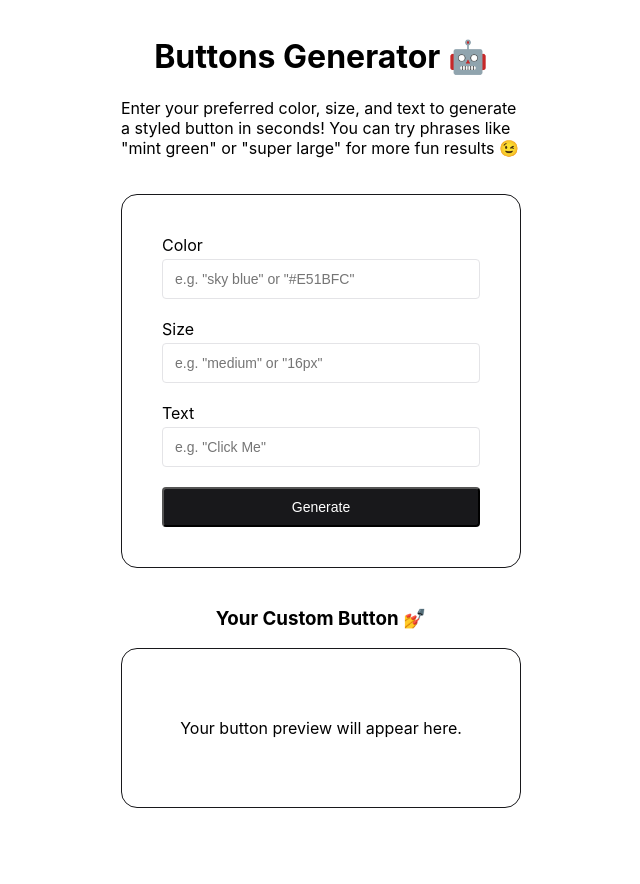
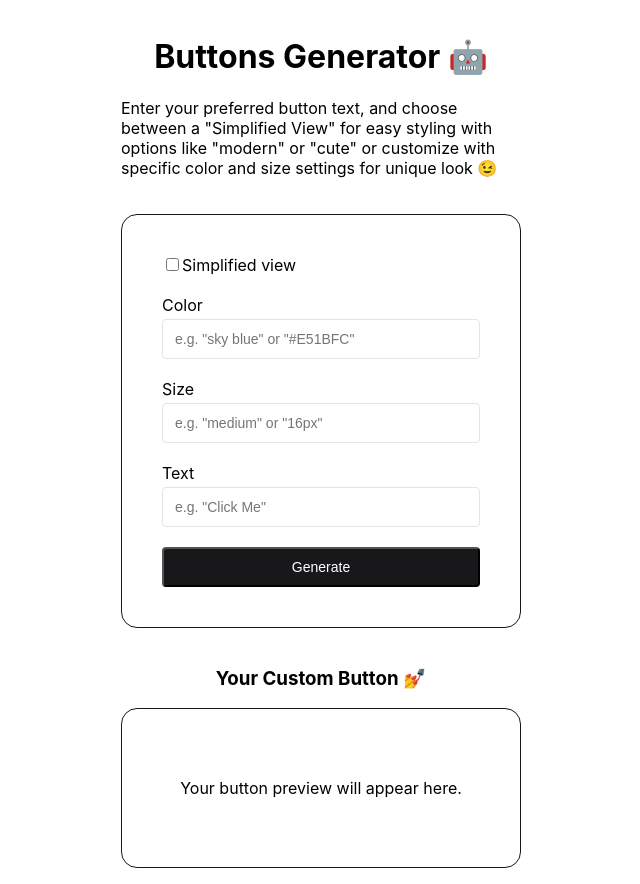
Before and after one commit to egkozlov/ai-buttons-generator, a React (Create React App) app: page / in a window 1280 px wide. Shown: the whole page, without its empty margins (319-959 px from the left). Before the commit the page ends 824 px from the top, so only its background shows below. Built offline with nearby package versions, Linux system fonts and the light colour scheme.

Commit message:
Add simplified view mode

```diff
--- a/src/App.tsx
+++ b/src/App.tsx
@@ -1,13 +1,14 @@
 import styles from './App.module.css';
-import { ButtonDetails, useGenerateButton } from './useGenerateButton';
+import { useGenerateButton } from './useGenerateButton';
 import { ButtonDetailsForm } from './ButtonDetailsForm/ButtonDetailsForm';
 import { ButtonPreview } from './ButtonPreview/ButtonPreview';
 import { Header } from './Header/Header';
+import { ButtonDetail } from './types';
 
 export const App = () => {
   const { buttonHtml, generateButton, generationStatus } = useGenerateButton();
 
-  const handleOnSubmit = async (params: ButtonDetails) => {
+  const handleOnSubmit = async (params: ButtonDetail[]) => {
     await generateButton(params);
   };
 
--- a/src/ButtonDetailsForm/ButtonDetailsForm.tsx
+++ b/src/ButtonDetailsForm/ButtonDetailsForm.tsx
@@ -1,26 +1,59 @@
-import { FormEvent } from "react";
-import { ButtonDetails, GenerationStatus } from "../useGenerateButton";
+import { FormEvent, useState } from "react";
 import styles from "./ButtonDetailsForm.module.css";
 import { TextInput, Button } from "../common";
+import { ButtonDetail } from "../types";
+import { Attribute, GenerationStatus } from "../consts";
 
 type Props = {
-  onSubmit: (data: ButtonDetails) => void;
+  onSubmit: (data: ButtonDetail[]) => void;
   generationStatus: GenerationStatus;
 };
 
 export const ButtonDetailsForm = ({ onSubmit, generationStatus }: Props) => {
+  const [isSimplifiedView, setIsSimplifiedView] = useState(false);
+
   const handleOnSubmit = (event: FormEvent<HTMLFormElement>) => {
     event.preventDefault();
     const data = new FormData(event.currentTarget);
     const color = data.get('color')?.toString() || '';
     const size = data.get('size')?.toString() || '';
     const text = data.get('text')?.toString() || '';
-    onSubmit({ color, size, text });
+    const style = data.get('style')?.toString() || '';
+
+    const buttonDetails = isSimplifiedView
+      ? [
+        { attribute: Attribute.style, value: style },
+        { attribute: Attribute.text, value: text }
+      ]
+      : [
+        { attribute: Attribute.color, value: color },
+        { attribute: Attribute.size, value: size },
+        { attribute: Attribute.text, value: text }
+      ];
+
+    onSubmit(buttonDetails);
   };
+
   const isDisabled = generationStatus === GenerationStatus.InProgress;
+  const handleSimplifiedOnChange = () => {
+    setIsSimplifiedView(!isSimplifiedView);
+  }
 
   return (
     <form className={styles.form} onSubmit={handleOnSubmit} autoComplete="off">
+      <label>
+        <input checked={isSimplifiedView} onChange={handleSimplifiedOnChange} id="simplified-view" name="simplified-view" type="checkbox" />
+        Simplified view
+      </label>
+      {isSimplifiedView ?
+        <TextInput
+          id="style"
+          name="style"
+          label="Style"
+          disabled={isDisabled}
+          placeholder='e.g. "modern" or "minimal"' />
+        :
+        <>
           <TextInput
             id="color"
             name="color"
@@ -34,6 +67,8 @@ export const ButtonDetailsForm = ({ onSubmit, generationStatus }: Props) => {
             label="Size"
             disabled={isDisabled}
             placeholder='e.g. "medium" or "16px"' />
+        </>
+      }
       <TextInput
         id="text"
         name="text"
--- a/src/ButtonPreview/ButtonPreview.tsx
+++ b/src/ButtonPreview/ButtonPreview.tsx
@@ -1,4 +1,4 @@
-import { GenerationStatus } from "../useGenerateButton";
+import { GenerationStatus } from "../consts";
 import styles from "./ButtonPreview.module.css";
 
 type Props = {
--- a/src/Header/Header.tsx
+++ b/src/Header/Header.tsx
@@ -3,6 +3,6 @@ import styles from "./Header.module.css";
 export const Header = () => {
   return <div className={styles.container}>
     <h1>Buttons Generator 🤖</h1>
-    <p>Enter your preferred color, size, and text to generate a styled button in seconds! You can try phrases like "mint green" or "super large" for more fun results 😉</p>
+    <p>Enter your preferred button text, and choose between a "Simplified View" for easy styling with options like "modern" or "cute" or customize with specific color and size settings for unique look 😉</p>
   </div>
 };
--- /dev/null
+++ b/src/consts.ts
@@ -0,0 +1,13 @@
+export const enum GenerationStatus {
+  Idle,
+  Failed,
+  Success,
+  InProgress
+};
+
+export const enum Attribute {
+  size = "size",
+  color = "color",
+  text = "text",
+  style = "style",
+};
--- /dev/null
+++ b/src/prompt-helper.ts
@@ -0,0 +1,23 @@
+import { Attribute } from "./consts";
+import { ButtonDetail } from "./types";
+
+const attributesDescriptionMap = {
+  [Attribute.color]: (value: string) => `- Color: ${value} (interpret if vague; if hex or specific, apply directly).`,
+  [Attribute.size]: (value: string) => `- Size: ${value} (interpret if vague or approximate to standard CSS sizes).`,
+  [Attribute.text]: (value: string) => `- Text: "${value}" (exactly as provided).`,
+  [Attribute.style]: (value: string) => `- Style: ${value} (interpret this as a design aesthetic. Use the descriptor to influence color tone, button shape, font choice, and any other visual elements that match the style.)`
+};
+
+export const generatePrompt = (buttonDetails: ButtonDetail[]) => {
+  const attributesDetails = buttonDetails.reduce((acc, detail: ButtonDetail) => {
+    const attributePrompt = attributesDescriptionMap[detail.attribute](detail.value) + '\n';
+    acc += attributePrompt;
+
+    return acc;
+  }, '');
+
+  return `Generate a styled HTML button based on the following attributes:
+        ${attributesDetails}
+
+  Return valid HTML and CSS code in a single <button> element with inline styles. Ensure the style accurately reflects the given attributes.`;
+};
--- /dev/null
+++ b/src/types.ts
@@ -0,0 +1,6 @@
+import { Attribute } from "./consts";
+
+export type ButtonDetail = {
+  attribute: Attribute;
+  value: string;
+};
--- a/src/useGenerateButton.ts
+++ b/src/useGenerateButton.ts
@@ -1,38 +1,18 @@
 import { OpenAI } from "openai";
 import { useState } from "react";
+import { generatePrompt } from "./prompt-helper";
+import { GenerationStatus } from "./consts";
+import { ButtonDetail } from "./types";
 
 const openai = new OpenAI({
   apiKey: process.env.REACT_APP_OPEN_AI_API_KEY,
   dangerouslyAllowBrowser: true,
 });
 
-export type ButtonDetails = {
-  color: string,
-  size: string,
-  text: string
-};
-
-const generatePrompt = (buttonDetails: ButtonDetails) => {
-  const { color, size, text } = buttonDetails;
-  return `Generate a styled HTML button based on the following attributes:
-        - Color: ${color} (interpret if vague; if hex or specific, apply directly).
-        - Size: ${size} (interpret if vague or approximate to standard CSS sizes).
-        - Text: "${text}" (exactly as provided).
-
-        Return valid HTML and CSS code in a single <button> element with inline styles. Ensure the style accurately reflects the given color, size, and text.`;
-};
-
-export const enum GenerationStatus {
-  Idle,
-  Failed,
-  Success,
-  InProgress
-};
-
 export const useGenerateButton = () => {
   const [generationStatus, setGenerationStatus] = useState(GenerationStatus.Idle);
   const [buttonHtml, setButtonHtml] = useState('');
-  const generateButton = async (buttonDetails: ButtonDetails): Promise<void> => {
+  const generateButton = async (buttonDetails: ButtonDetail[]): Promise<void> => {
     setGenerationStatus(GenerationStatus.InProgress);
 
     try {
```
Lines whose indentation alone changed are shown as unchanged.
